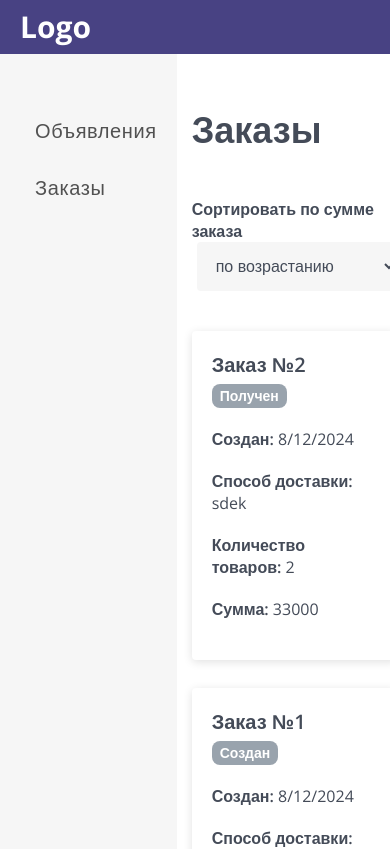
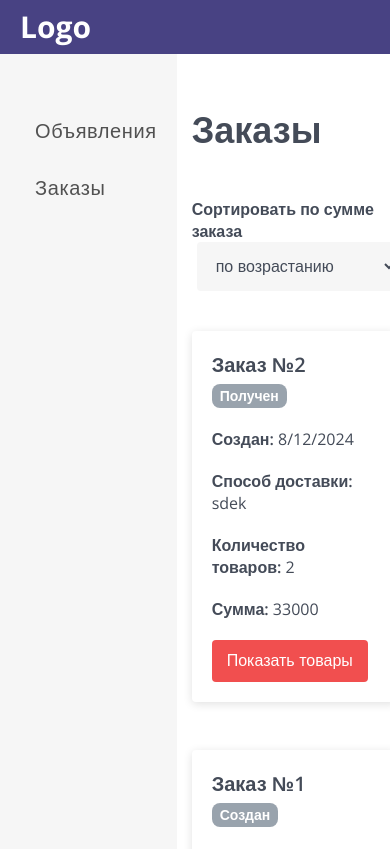
Before and after one commit to ElenaPogodaeva/avito-test, a React (Vite) app: page /orders in a window 390 px wide. Shown: the top 849 px of the page. Built offline with nearby package versions, Linux system fonts and the light colour scheme; data requests are answered from the project's data file.

Commit message:
refactor order item

```diff
--- a/src/app/styles/index.scss
+++ b/src/app/styles/index.scss
@@ -137,8 +137,8 @@ body {
 
 .cards {
   display: flex;
-  justify-content: space-between;
+  gap: 20px;
   flex-wrap: wrap;
-  align-items: center;
-  margin-bottom: 20px;
+  align-items: flex-start;
+  margin-bottom: 30px;
 }
--- a/src/entities/order/ui/OrderItem/OrderItem.module.scss
+++ b/src/entities/order/ui/OrderItem/OrderItem.module.scss
@@ -1,7 +1,7 @@
 @import '@/app/styles/App.variables.scss';
 
 .card {
-  width: calc(33.3% - 30px);
+  width: calc(33.3% - 15px);
   min-width: 200px;
   overflow: hidden;
   transition: .3s;
@@ -12,6 +12,10 @@
   box-shadow: 0 2px 10px 0 rgba(0, 0, 0, .12);
   overflow: hidden;
   padding: 20px;
+
+  .orderBtn {
+    padding: 10px 15px;
+  }
 }
 
 // .orderHeader {
@@ -24,6 +28,7 @@
 
 .orderContent {
   margin-top: 20px;
+  //height: 200px;
 }
 
 .orderTitle {
@@ -54,7 +59,7 @@
 
 @media(max-width: 992px) {
   .card {
-    width: calc(50% - 23px);
+    width: calc(50% - 15px);
   }
 }
 @media(max-width: 576px) {
--- a/src/entities/order/ui/OrderItem/OrderItem.tsx
+++ b/src/entities/order/ui/OrderItem/OrderItem.tsx
@@ -1,6 +1,8 @@
 import { Order } from '@/shared/api';
 import { enumToString } from '@/shared/lib';
+import { useState } from 'react';
 import style from './OrderItem.module.scss';
+import { OrderItems } from '../OrderItems/OrderItems';
 
 type OrderItemProps = {
   order: Order;
@@ -8,6 +10,8 @@ type OrderItemProps = {
 
 export function OrderItem({ order }: OrderItemProps) {
   const { id, status, createdAt, items, deliveryWay, total } = order;
+
+  const [isOpen, setIsOpen] = useState(false);
 
   return (
     <div className={style.card}>
@@ -32,6 +36,14 @@ export function OrderItem({ order }: OrderItemProps) {
           <span className={style.orderLabel}>Сумма: </span> {total}
         </p>
       </div>
+      <button
+        type="button"
+        className={`button ${style.orderBtn}`}
+        onClick={() => setIsOpen((prev) => !prev)}
+      >
+        {isOpen ? 'Скрыть товары' : 'Показать товары'}
+      </button>
+      {isOpen && <OrderItems items={items} />}
     </div>
   );
 }
--- /dev/null
+++ b/src/entities/order/ui/OrderItems/OrderItems.module.scss
@@ -0,0 +1,21 @@
+.orderItem {
+  display: flex;
+  justify-content: space-between;
+  margin-bottom: 10px;
+  font-weight: 600;
+  margin-bottom: 6px;
+  &:first-child {
+    margin-top: 15px;
+  }
+  &:last-child {
+    margin-bottom: 0;
+  }
+}
+
+.orderLink {
+  color: #444B58;
+  transition: all 0.3s ease 0s;
+  &:hover {
+    text-decoration: underline;
+  }
+}
--- /dev/null
+++ b/src/entities/order/ui/OrderItems/OrderItems.tsx
@@ -0,0 +1,23 @@
+import { OrderItemType } from '@/shared/api';
+import { Link } from 'react-router-dom';
+import style from './OrderItems.module.scss';
+
+type OrderItemsProps = {
+  items: OrderItemType[];
+};
+
+export function OrderItems({ items }: OrderItemsProps) {
+  return (
+    <ul className={style.orderItems}>
+      {Boolean(items.length) &&
+        items.map((item) => (
+          <li key={item.id} className={style.orderItem}>
+            <Link to={`/advertisements/${item.id}`} className={style.orderLink}>
+              {item.name}
+            </Link>
+            {item.count} шт.
+          </li>
+        ))}
+    </ul>
+  );
+}
--- a/src/shared/api/index.ts
+++ b/src/shared/api/index.ts
@@ -9,4 +9,5 @@ export type {
   QueryParams,
   FormValues,
   Order,
+  OrderItemType,
 } from './types';
--- a/src/shared/api/types.ts
+++ b/src/shared/api/types.ts
@@ -27,7 +27,7 @@ export const enum OrderStatus {
   Refund = 6,
 }
 
-type OrderItem = Advertisment & { count: number };
+export type OrderItemType = Advertisment & { count: number };
 
 export type Order = {
   /* Уникальный идентификатор. */
@@ -39,7 +39,7 @@ export type Order = {
   /* Дата и время завершения. */
   finishedAt?: string;
   /* Товары в заказе. */
-  items: Array<OrderItem>;
+  items: Array<OrderItemType>;
   /* Способ доставки(Почта, СДЭК...) */
   deliveryWay: string;
   /* Сумма заказа */
```
